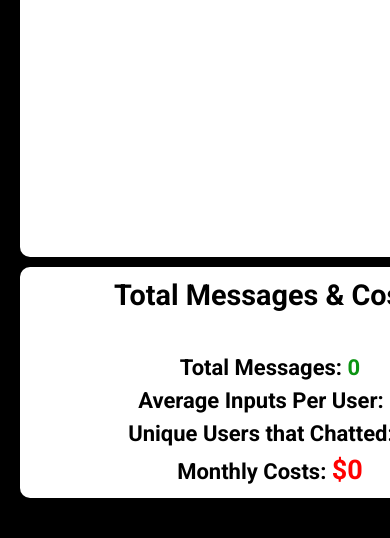
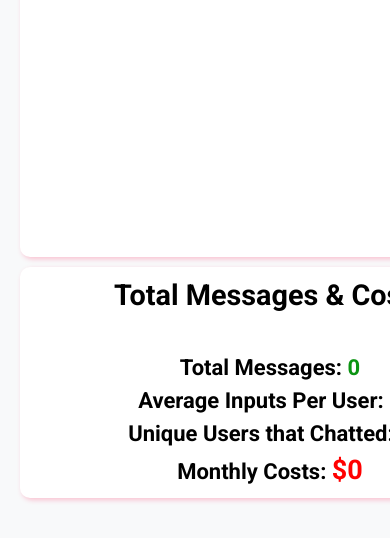
Before and after one commit to Happy9811/Happy9811.github.io, a website: page dashboard.html in a window 390 px wide. Shown: the part 437-975 px from the top of the page. Drawn offline with nearby package versions, Linux system fonts and the light colour scheme; no server answers.

Commit message:
style fixed

```diff
--- a/dashboard.html
+++ b/dashboard.html
@@ -22,7 +22,7 @@
         <script defer src="src/JS/main.js"></script>
 
         <!-- Main styles -->
-        <link rel="stylesheet" href="src/CSS/main.css">
+        <link rel="stylesheet" href="src/CSS/main.css?v=1">
 
 
         <link rel="stylesheet" href="src/tailwind/output.css">
@@ -32,7 +32,7 @@
         <title>Dashboard</title>
 
     </head>
-<body class = "bg-black">
+<body class = "bg-white">
 
 <div class="container">
     <div class="header text-[3rem] text-[#ff185d]">User Dashboard</div>
--- a/src/CSS/main.css
+++ b/src/CSS/main.css
@@ -111,6 +111,7 @@ body {
         align-items: center;
         flex-flow: column;
         background-color: rgb(255, 255, 255);
+        box-shadow: 2px 2px 5px #ff245e45;
         padding: 11px;
         border-radius: 10px;
         transition: all 400ms;
```
Also changed, not shown: index.html (+1 -0 lines).
